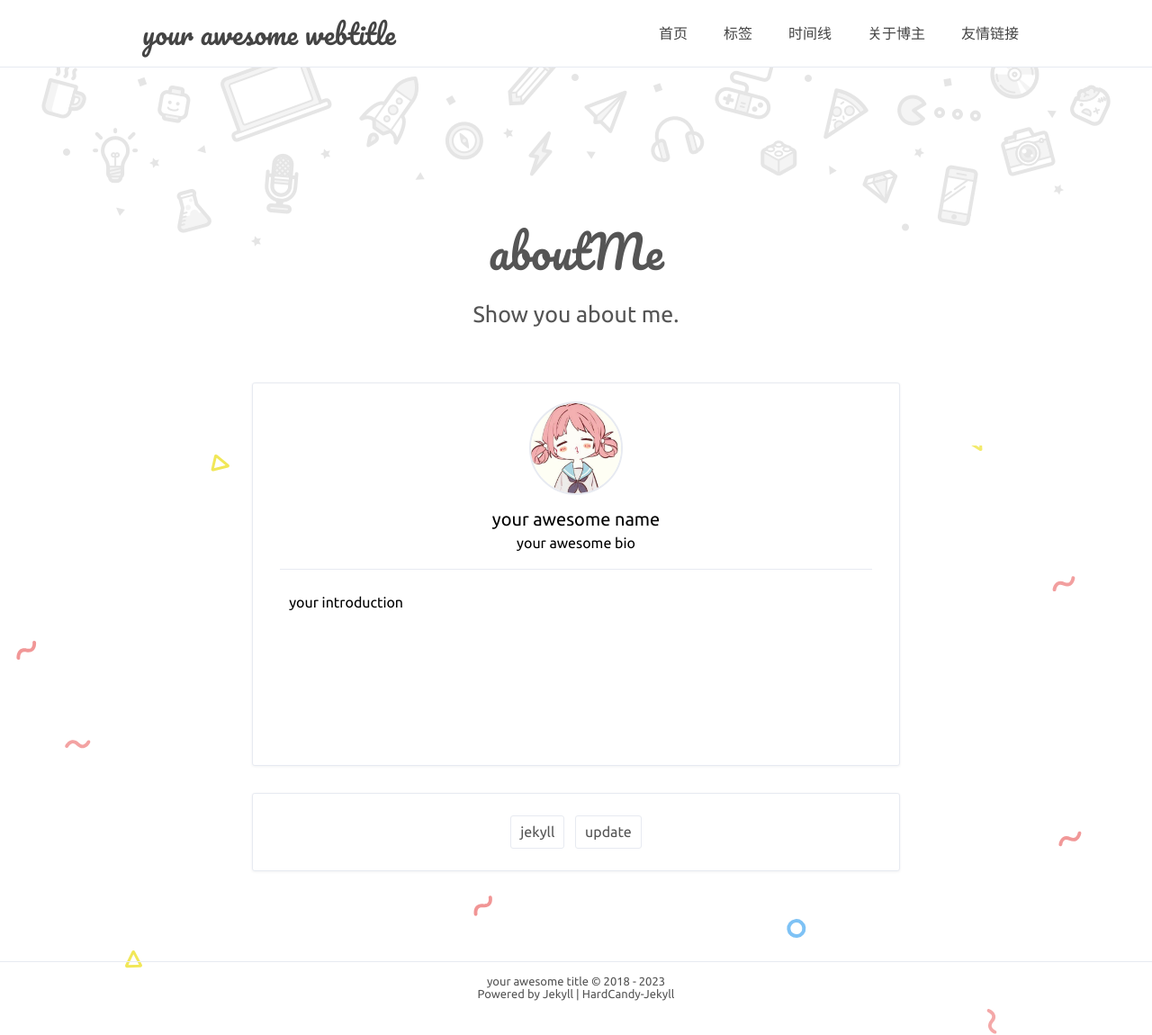
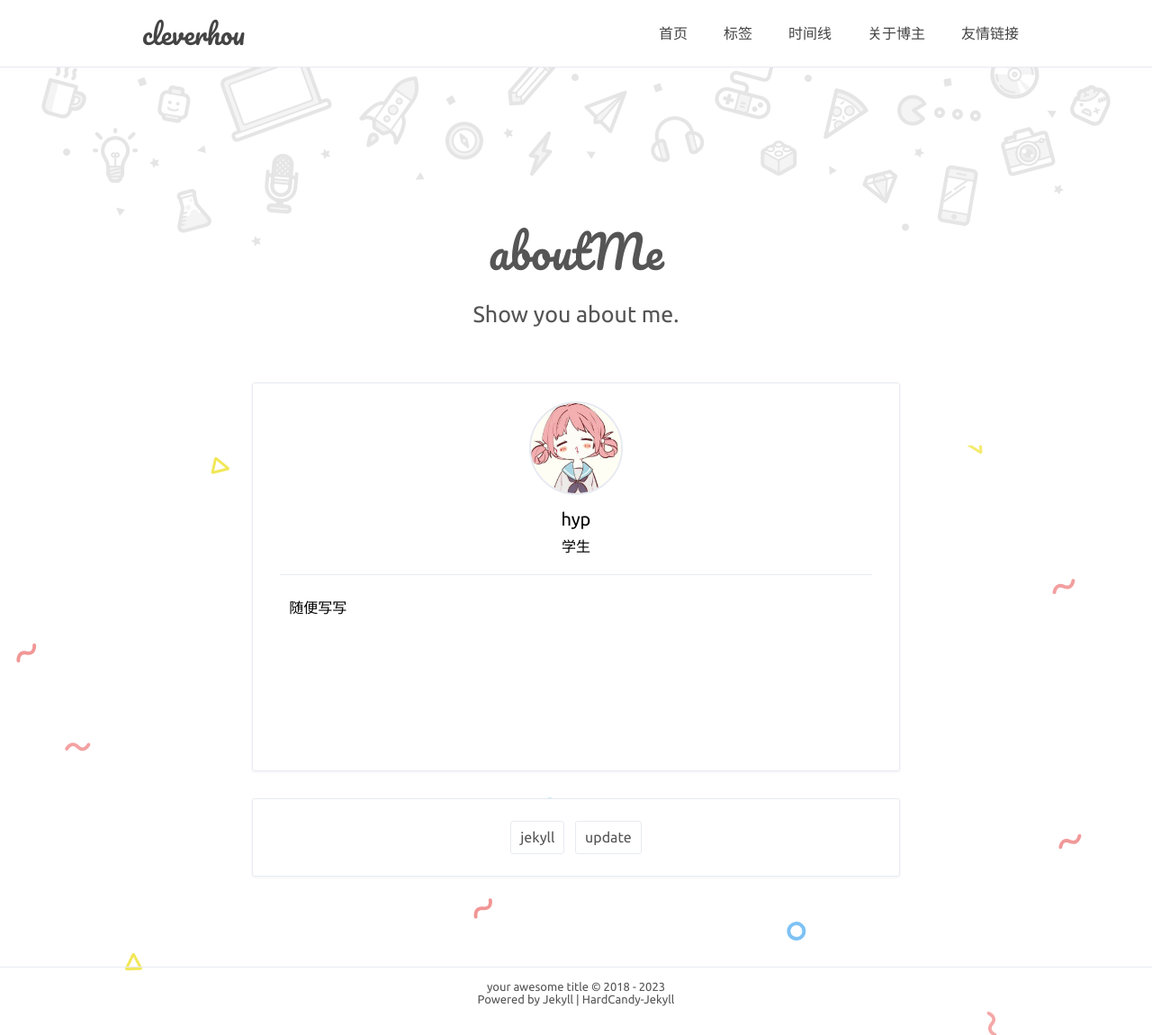
Before and after one commit to xukimseven/HardCandy-Jekyll, a Jekyll site: the page built from about.html, in a window 1280 px wide. Shown: the whole page at 90% size. Built offline with Jekyll 4.4.1, drawn with Linux system fonts in a browser that asks for light colours; comment, search, counter and statistics services are not loaded.

Commit message:
Update _config.yml

```diff
--- a/_config.yml
+++ b/_config.yml
@@ -14,12 +14,12 @@ nav: # 最佳体验 六个标签 且最好每个标签不超过4中文字
 
 # 博主
 author: true
-name: 'your awesome name'
-NickName: 'your awesome nickname'
-webtitle: 'your awesome webtitle'
-bio: 'your awesome bio'
+name: 'hyp'
+NickName: 'cleverhou'
+webtitle: 'cleverhou'
+bio: '学生'
 about: true
-aboutyou: 'your introduction'
+aboutyou: '随便写写'
 portraits: '/assets/profile.jpeg' # your portraits image file path
 
 # SNS
```
